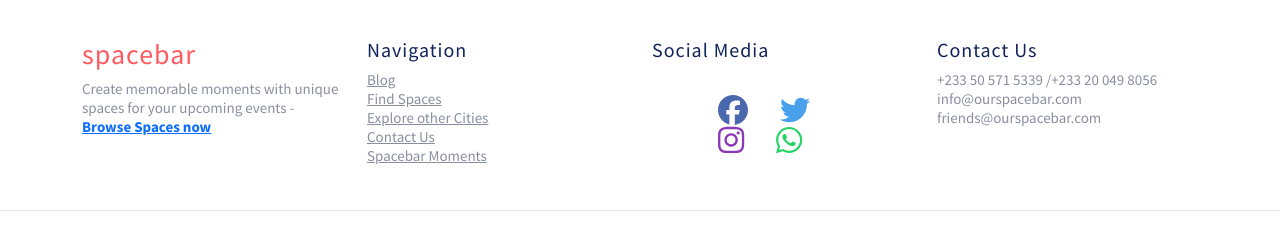
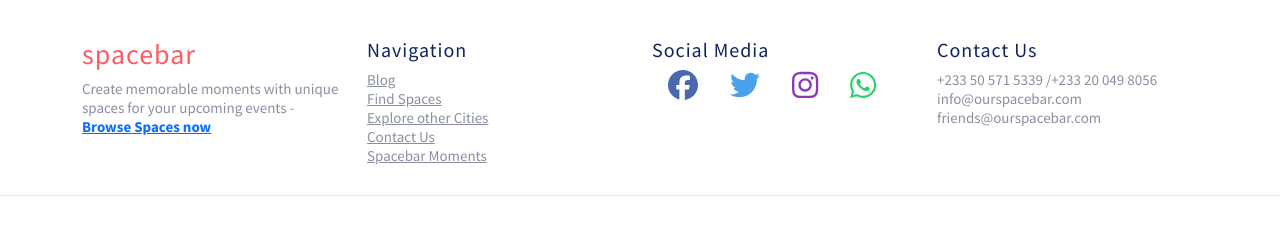
Before and after one commit to Setsofia-lab/spacebar, a React (Create React App) app: page / in a window 1280 px wide. Shown: the part 2914-3142 px from the top of the page. Built offline with nearby package versions, Linux system fonts and the light colour scheme; no server answers.

Commit message:
corrections on sm buttons

```diff
--- a/src/styles/style.css
+++ b/src/styles/style.css
@@ -1,4 +1,4 @@
-@import url('https://fonts.googleapis.com/css2?family=Source+Sans+Pro:wght@400;700&display=swap');
+@import url("https://fonts.googleapis.com/css2?family=Source+Sans+Pro:wght@400;700&display=swap");
 
 body {
   line-height: normal;
@@ -183,7 +183,7 @@ div.elem-group.inlined {
 
 label {
   display: block;
-  font-family:  "Source Sans Pro", sans-serif;
+  font-family: "Source Sans Pro", sans-serif;
   padding-bottom: 10px;
   font-size: 1.25em;
 }
@@ -195,7 +195,7 @@ textarea {
   border: 2px solid #777;
   box-sizing: border-box;
   font-size: 1.25em;
-  font-family:  "Source Sans Pro", sans-serif;
+  font-family: "Source Sans Pro", sans-serif;
   width: 100%;
   padding: 10px;
 }
@@ -278,7 +278,6 @@ button:hover {
 }
 .social-container {
   background: #fff;
-  padding: 25px 50px;
 }
 a.social {
   margin: 0 1rem;
@@ -289,7 +288,7 @@ a.social:hover {
   transform: translateY(-2px);
 }
 a.whatsapp {
-  color: #25D366;
+  color: #25d366;
 }
 
 a.facebook {
```
Also changed, not shown: src/components/footer.js (line endings or trailing spaces).
